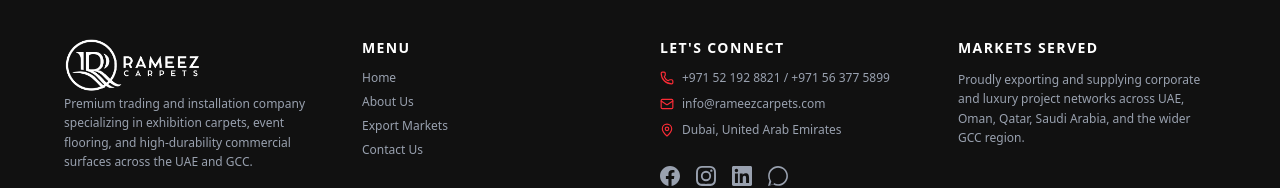
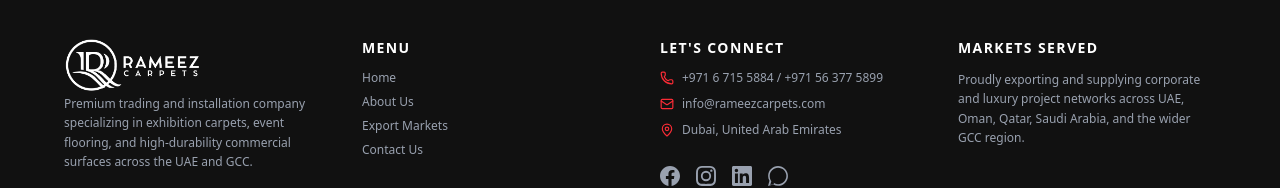
Before and after one commit to rameezraza20-pixel/rameez-carpets, a Next.js app: page / in a window 1280 px wide. Shown: the part 3372-3560 px from the top of the page. Built offline with nearby package versions, Linux system fonts and the light colour scheme.

Commit message:
contact details updated

```diff
--- a/src/components/Footer.tsx
+++ b/src/components/Footer.tsx
@@ -48,7 +48,7 @@
           <ul className="space-y-2.5">
             <li className="flex items-center gap-2">
               <Phone size={14} className="text-red-500" aria-hidden="true" />
-              <span>+971 52 192 8821 / +971 56 377 5899</span>
+              <span>+971 6 715 5884 / +971 56 377 5899</span>
             </li>
             <li className="flex items-center gap-2">
               <Mail size={14} className="text-red-500" aria-hidden="true" />
```
